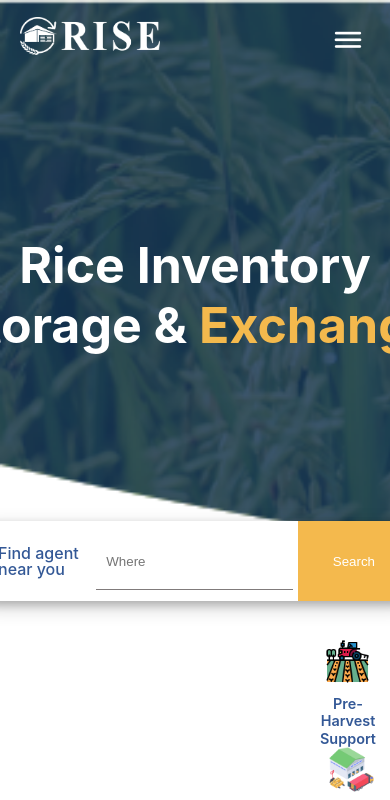
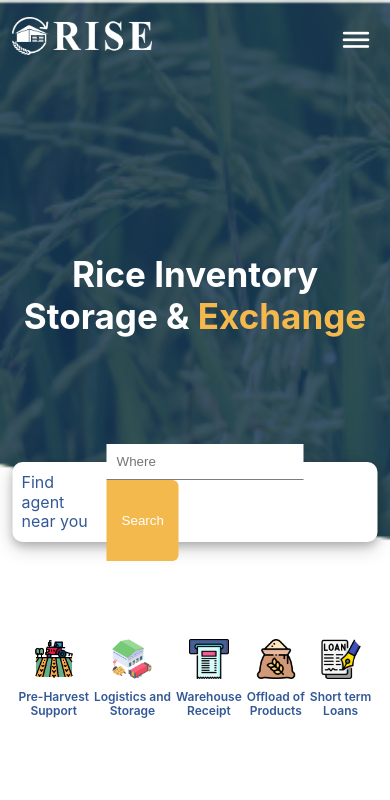
Before and after one commit to codeklin/rise, a plain HTML site: page index.html in a window 390 px wide. Shown: the top 800 px of the page. Drawn offline with nearby package versions, Linux system fonts and the light colour scheme.

Commit message:
quick fix

```diff
--- a/css/style.css
+++ b/css/style.css
@@ -25,7 +25,7 @@
 body {
     font-family: 'inter', 'Montserrat';
     line-height: 1.7;
-    /* overflow: hidden;
+    overflow: hidden;
     /*  color: var(--color-blue);
     background: var(--color-white);*/
 }
@@ -324,4 +324,160 @@ section {
         border-color: var(--color-gold);
     }
 
+
+    section {
+        display: flex;
+        flex-wrap: nowrap;
+        justify-content: space-around;
+        text-align: center;
+        padding: 3rem 0;
+
+    }
+
+
+    /*======================MEDIA QUERIES (PHONES)=================*/
+    @media screen and (max-width:600px) {
+        .container {
+            width: var(--contain-width-sm);
+        }
+
+
+    }
+
+
+    header {
+        height: 70vh;
+        width: 100%;
+        position: relative;
+        background: url('../img/hero-img.png');
+        background-repeat: no-repeat;
+        background-size: cover;
+
+    }
+
+    header h1 {
+        font-size: 40px;
+        line-height: 1.2;
+    }
+
+    .header-note {
+        position: absolute;
+        left: 50%;
+        top: 50%;
+        width: 900px;
+        transform: translate(-50%, -50%);
+        text-align: center;
+        color: var(--color-white);
+
+    }
+
+
+
+    .search-bar {
+
+        width: 420px;
+
+    }
+
+    .search-bar p {
+        font-weight: 400;
+
+    }
+
+    .search-bar form button {
+        background: var(--color-gold);
+        color: var(--color-white);
+        padding: 32.5px 35px;
+        border: none;
+        cursor: pointer;
+        border-radius: 0 6px 6px 0;
+    }
+
+
+    .services {
+        color: var(--color-blue);
+        line-height: 1.2;
+        font-weight: 500;
+        font-size: 0.9rem;
+    }
+
+    section {
+        display: flex;
+        flex-wrap: wrap;
+        justify-content: space-around;
+        text-align: center;
+        padding: 3rem 1rem;
+
+    }
+
+    .services p {
+        margin-top: 8px;
+        font-size: 12px;
+    }
+
+    .icons-img {
+        width: 40px;
+    }
+
+
+    .about {
+        font-size: 15px;
+        padding-top: 6px;
+    }
+
+    @media screen and (max-width:393px) {
+
+
+        /*HEADER STYLING*/
+
+        header h1 {
+            font-size: 35px;
+            line-height: 1.2;
+        }
+
+
+        .search-bar {
+
+            top: 85%;
+            width: 365px;
+            padding: 2px 0 2px 3px;
+            height: 80px;
+
+        }
+
+
+        .search-bar p {
+            padding: 6px;
+            line-height: 1.2;
+        }
+
+        .search-bar form input {
+            padding: 10px;
+        }
+
+        .search-bar form button {
+            padding: 33px 15px;
+
+        }
+
+        .services {
+
+            font-weight: 600;
+            font-size: 0.9rem;
+        }
+
+        /*
+        .services p {
+            margin-top: 8px;
+        }
+
+        .icons-img {
+            width: 45px;
+        }*/
+
+
+    }
+
+
+
 }
```
Also changed, not shown: about.html (+5 -2 lines), contact.html (+5 -2 lines).
